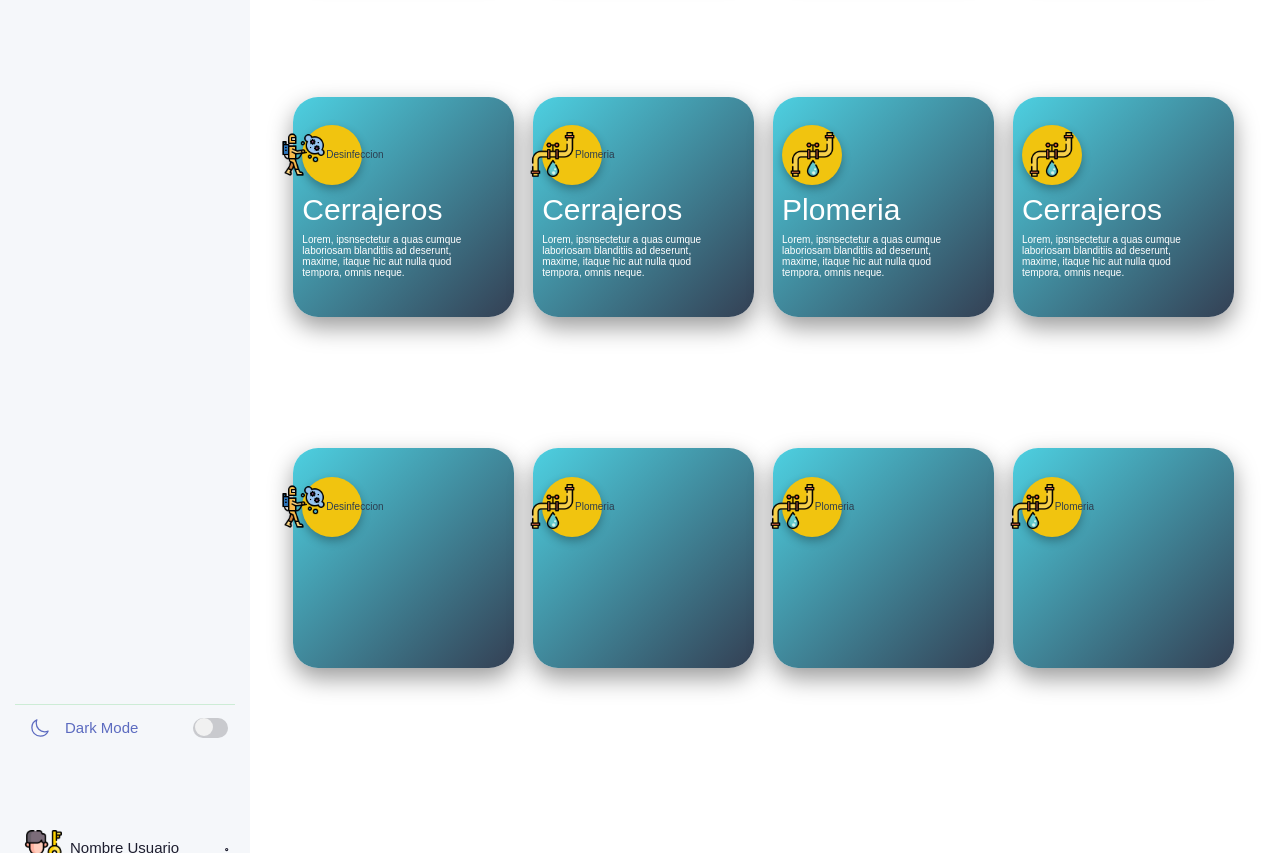
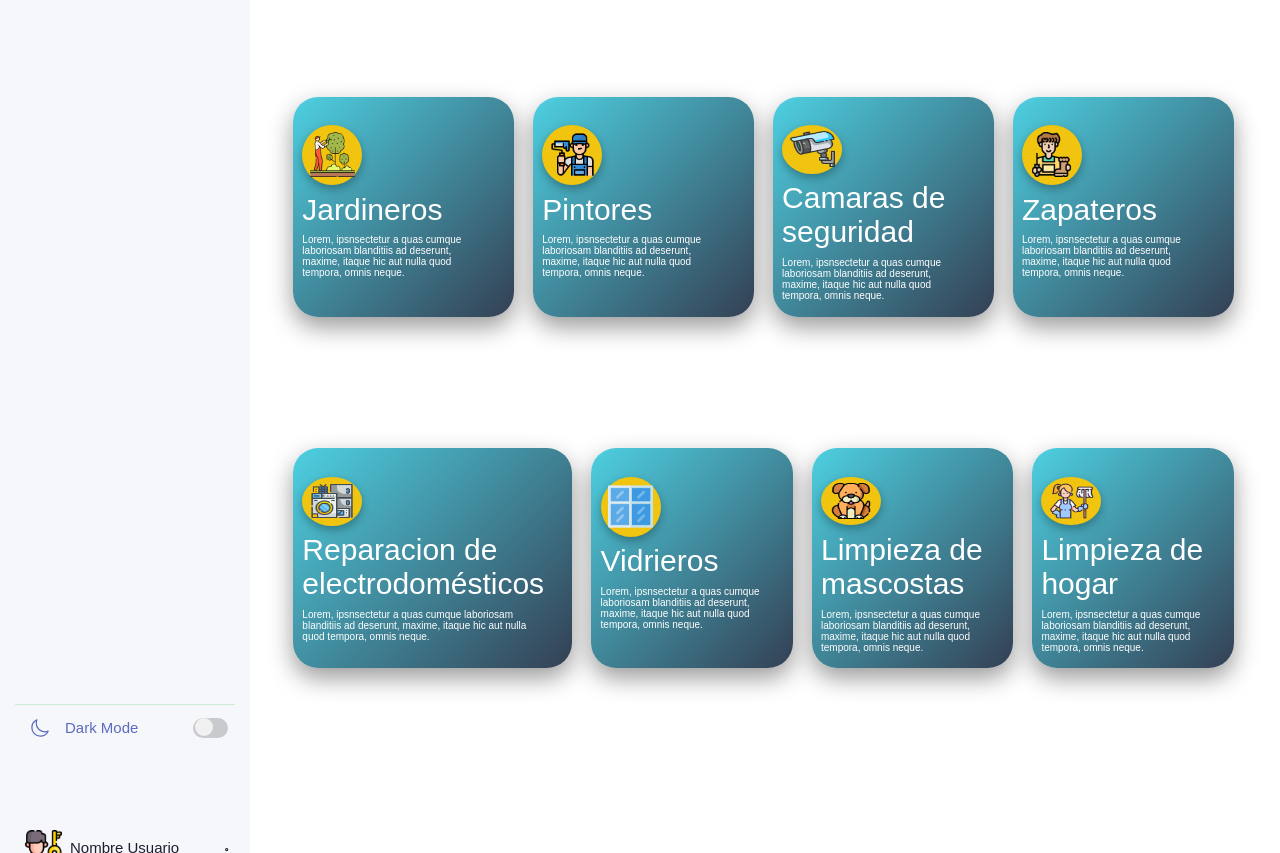
Before and after one commit to placidovera/service-web, a plain HTML site: page index.html in a window 1280 px wide. Shown: the part 1300-2153 px from the top of the page. Drawn offline with nearby package versions, Linux system fonts and the light colour scheme.

Commit message:
mas servicios

```diff
--- a/estilos.css
+++ b/estilos.css
@@ -48,6 +48,7 @@ body{
   background-color:var(--color-body);
   transition: width 0.5s ease ,background-color 3s ease ;
 }
+
 /*barra lateral */
 .barra-lateral {
   display: flex;
@@ -535,7 +536,7 @@ h2{
     opacity: 0;
 }
 .barra-lateral{
-  width: 150px;
+  width: 100px;
 }
 .mini-barra-lateral {
   width: 600px;
--- a/index.html
+++ b/index.html
@@ -215,68 +215,70 @@
    </div>
 <div class="red">
  <div class="green">
-   <img class="service" src="./imagen/plomeria.png" alt="">
+   <img class="service" src="./imagen/ordenador-personal.png" alt="">
    </div>
- <span>Cerrajeros</span>
+ <span>Reparacion de pc</span>
  <p>Lorem, ipsnsectetur a quas cumque laboriosam blanditiis ad deserunt, maxime, itaque hic aut nulla quod tempora, omnis neque.</p>
    </div>
   </div>
     <div class="fotos">
 <div class="red">
       <div class="green">
-    <img class="service" src="./imagen/desinfectante.png" alt="">
-    <p>Desinfeccion</p>
+    <img class="service" src="./imagen/guarnicion.png" alt="">
    </div>
-  <span>Cerrajeros</span>
+  <span>Jardineros</span>
  <p>Lorem, ipsnsectetur a quas cumque laboriosam blanditiis ad deserunt, maxime, itaque hic aut nulla quod tempora, omnis neque.</p>
    </div>
  <div class="red">
  <div class="green">
-   <img class="service" src="./imagen/plomeria.png" alt="">
-    <p>Plomeria</p>
+   <img class="service" src="./imagen/pintor.png" alt="">
    </div>
- <span>Cerrajeros</span>
+ <span>Pintores</span>
  <p>Lorem, ipsnsectetur a quas cumque laboriosam blanditiis ad deserunt, maxime, itaque hic aut nulla quod tempora, omnis neque.</p>
    </div>
 <div class="red">
  <div class="green">
-   <img class="service" src="./imagen/plomeria.png" alt="">
+   <img class="service" src="./imagen/camara-de-cctv.png" alt="">
    </div>
- <span>Plomeria</span>
+ <span>Camaras de seguridad</span>
  <p>Lorem, ipsnsectetur a quas cumque laboriosam blanditiis ad deserunt, maxime, itaque hic aut nulla quod tempora, omnis neque.</p>
    </div>
 <div class="red">
  <div class="green">
-   <img class="service" src="./imagen/plomeria.png" alt="">
+   <img class="service" src="./imagen/zapatero.png" alt="">
    </div>
- <span>Cerrajeros</span>
+ <span>Zapateros</span>
  <p>Lorem, ipsnsectetur a quas cumque laboriosam blanditiis ad deserunt, maxime, itaque hic aut nulla quod tempora, omnis neque.</p>
    </div>
   </div>
     <div class="fotos">
 <div class="red">
  <div class="green">
-    <img class="service" src="./imagen/desinfectante.png" alt="">
-    <p>Desinfeccion</p>
+   <img class="service" src="./imagen/aparato-electrico.png" alt="">
    </div>
+ <span>Reparacion de electrodomésticos</span>
+ <p>Lorem, ipsnsectetur a quas cumque laboriosam blanditiis ad deserunt, maxime, itaque hic aut nulla quod tempora, omnis neque.</p>
    </div>
 <div class="red">
  <div class="green">
-   <img class="service" src="./imagen/plomeria.png" alt="">
-    <p>Plomeria</p>
+   <img class="service" src="./imagen/pared-de-vidrio.png" alt="">
    </div>
+ <span>Vidrieros</span>
+ <p>Lorem, ipsnsectetur a quas cumque laboriosam blanditiis ad deserunt, maxime, itaque hic aut nulla quod tempora, omnis neque.</p>
    </div>
 <div class="red">
  <div class="green">
-   <img class="service" src="./imagen/plomeria.png" alt="">
-    <p>Plomeria</p>
+   <img class="service" src="./imagen/perro.png" alt="">
    </div>
+ <span>Limpieza de mascostas</span>
+ <p>Lorem, ipsnsectetur a quas cumque laboriosam blanditiis ad deserunt, maxime, itaque hic aut nulla quod tempora, omnis neque.</p>
    </div>
 <div class="red">
  <div class="green">
-   <img class="service" src="./imagen/plomeria.png" alt="">
-    <p>Plomeria</p>
+   <img class="service" src="./imagen/limpiador.png" alt="">
    </div>
+ <span>Limpieza de hogar</span>
+ <p>Lorem, ipsnsectetur a quas cumque laboriosam blanditiis ad deserunt, maxime, itaque hic aut nulla quod tempora, omnis neque.</p>
    </div>
   </div>
   </div>
```
Also changed, not shown: imagen/aparato-electrico.png (added), imagen/camara-de-cctv.png (added), imagen/guarnicion.png (added), imagen/limpiador.png (added), imagen/ordenador-personal.png (added), imagen/pared-de-vidrio.png (added), imagen/perro.png (added), imagen/pintor.png (added), imagen/zapatero.png (added). Lines whose indentation alone changed are shown as unchanged.
